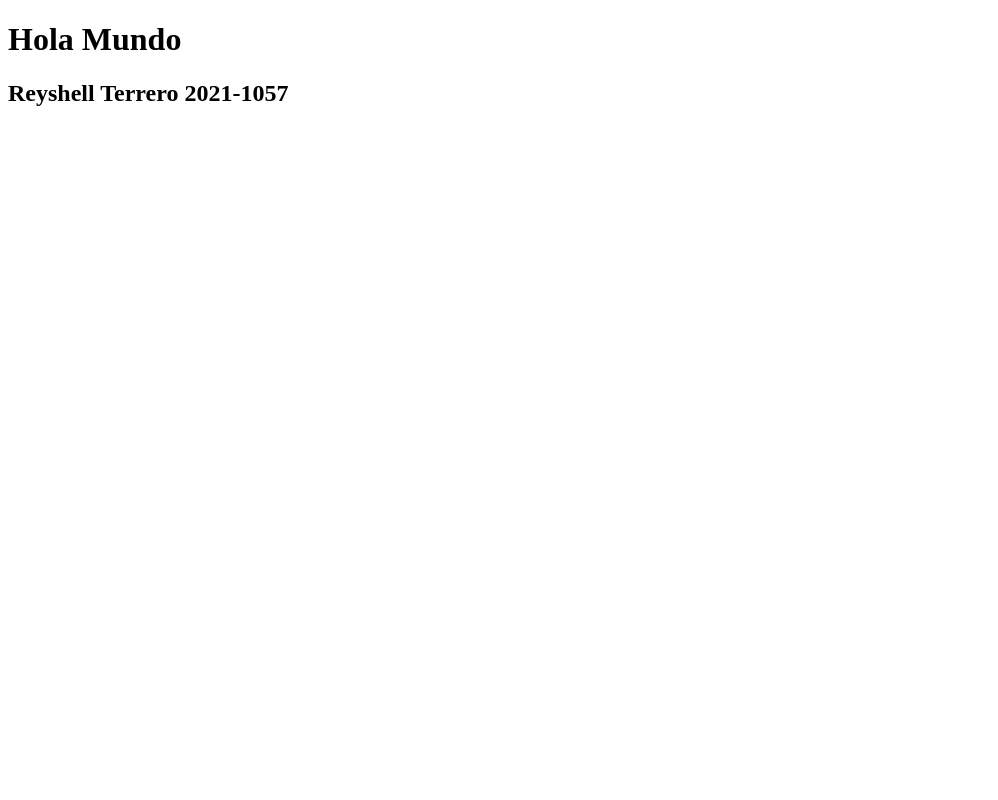
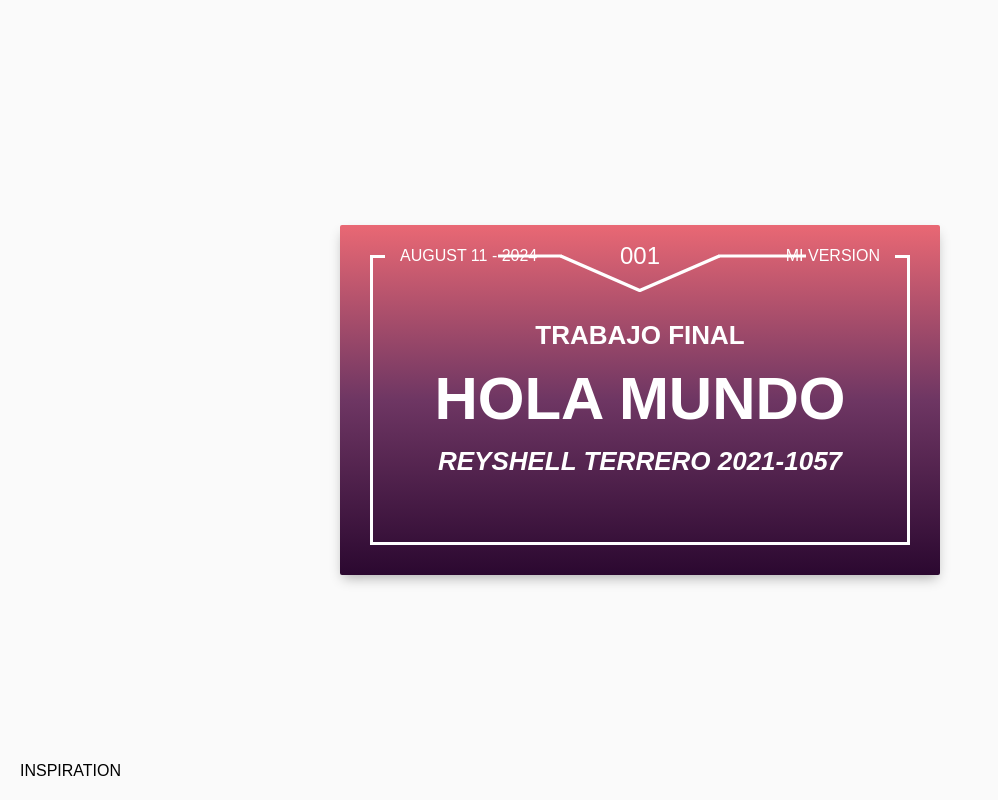
Before and after one commit to Reyshellt/practica_final_Devops, a website: page index.html in a window 1280 px wide. Shown: the whole page, without its empty margins (0-998 px from the left). Drawn offline with Linux system fonts and the light colour scheme; a web font is replaced by a local one.

Commit message:
Estilizando

```diff
--- a/index.html
+++ b/index.html
@@ -4,9 +4,28 @@
     <meta charset="UTF-8">
     <meta name="viewport" content="width=device-width, initial-scale=1.0">
     <title>Hola Mundo</title>
+    <link rel="stylesheet" href="style.css">
 </head>
 <body>
-    <h1>Hola Mundo</h1>
-    <h2>Reyshell Terrero 2021-1057</h2>
+        <div class="card">
+            <header>
+            <time
+            datetime="2018-05-15T19:00">August 11 - 2024</time>
+            <div class="logo">
+                <span>
+                <svg xmlns="http://www.w3.org/2000/svg" id="Layer_1" viewBox="0 0 234.5 53.7"><style>.st0{fill:none;stroke:#FFFFFF;stroke-width:5;stroke-miterlimit:10;}</style><path d="M.6 1.4L116.9 52l117-50.6" class="st0"/></svg>
+                </span>001</div>
+            <div class="sponsor">Mi version</div>
+            </header>
+            <div class="announcement">
+            <h3>Trabajo Final</h3>
+            <h1>Hola Mundo</h1>
+            <h3 class="italic"> Reyshell Terrero 2021-1057</h3>
+            </div>
+        </div>
+
+        <div class="inspiration">
+            <a rel="noopener" target="_blank" href="https://s3-us-west-2.amazonaws.com/s.cdpn.io/3794/heartland.jpg">Inspiration</a>
+        </div>
 </body>
 </html>
--- /dev/null
+++ b/style.css
@@ -0,0 +1,169 @@
+    @import url('https://fonts.googleapis.com/css?family=Asap+Condensed:600i,700');
+
+    body {
+    background: #fafafa;
+    display: flex;
+    text-transform: uppercase;
+    font-family: 'Asap Condensed', sans-serif;
+    }
+
+    h1 {
+    font-size: 60px;
+    }
+    h3 {
+    font-size: 26px;
+    }
+
+    .italic {
+    font-style: italic;
+    }
+
+    .card {
+    position: relative;
+    margin: auto;
+    height: 350px;
+    width: 600px;
+    text-align: center;
+    background: linear-gradient(#E96874, #6E3663, #2B0830);
+    border-radius: 2px;
+    box-shadow: 0 6px 12px -3px rgba(0,0,0,.3);
+    color: #fff;
+    padding: 30px;
+    }
+
+    .card header {
+    position: absolute;
+    top: 31px;
+    left: 0;
+    width: 100%;
+    padding: 0 10%;
+    transform: translateY(-50%);
+    display: grid;
+    grid-template-columns: 1fr 1fr 1fr;
+    align-items: center;
+    }
+
+    .card header > *:first-child {
+    text-align: left;
+    }
+    .card header > *:last-child {
+    text-align: right;
+    }
+
+    .logo {
+    font-size: 24px;
+    position: relative;
+    }
+    .logo:before,
+    .logo:after {
+    content: '';
+    position: absolute;
+    top: 50%;
+    border-top: 3px solid currentColor;
+    transform: translateY(-50%);
+    }
+
+    .logo:before {
+    right: 158px;
+    width: 40%;
+    }
+    .logo:after {
+    left: 158px;
+    width: 55%;
+    }
+
+    .logo span {
+    /*border: solid currentColor;
+    border-width: 0 3px 3px 0;
+    position: absolute;
+    top: -22px;
+    width: 69px;
+    height: 70px;
+    left: 50%;
+    transform: translateX(-58%) rotate(58deg) skew(0deg, -30deg);*/
+    display: block;
+    position: absolute;
+    width: 100%;
+    top: calc(50% - 1px);
+    }
+
+    .announcement {
+    position: relative;
+    border: 3px solid currentColor;
+    border-top: 0;
+    width: 100%;
+    height: 100%;
+    display: flex;
+    flex-direction: column;
+    justify-content: center;
+    align-items: center;
+    }
+
+    .announcement:before,
+    .announcement:after {
+    content: '';
+    position: absolute;
+    top: 0px;
+    border-top: 3px solid currentColor;
+    height: 0;
+    width: 15px;
+    }
+    .announcement:before {
+    left: -3px;
+    }
+    .announcement:after {
+    right: -3px;
+    }
+
+
+    .inspiration {
+    position: absolute;
+    bottom: 20px;
+    left: 20px;
+    }
+
+
+
+
+
+
+
+
+    * {
+    box-sizing: border-box;
+    margin: 0;
+    padding: 0;
+    }
+
+    html, body {
+    height: 100%;
+    }
+
+    a,
+    a:visited,
+    a:focus,
+    a:active,
+    a:link {
+    text-decoration: none;
+    outline: 0;
+    }
+
+    a {
+    color: currentColor;
+    transition: .2s ease-in-out;
+    }
+
+    h1, h2, h3, h4 {
+    margin: .15em 0;
+    }
+
+    ul {
+    padding: 0;
+    list-style: none;
+    }
+
+    img {
+    vertical-align: middle;
+    height: auto;
+    width: 100%;
+    }
```
